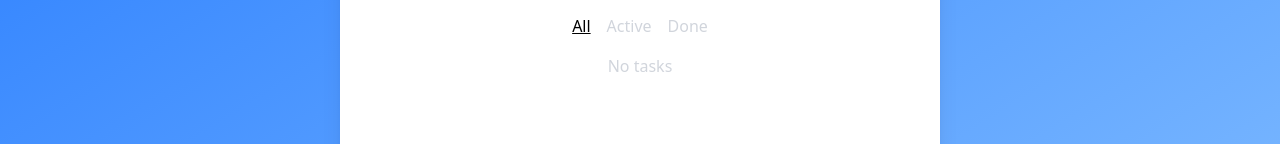
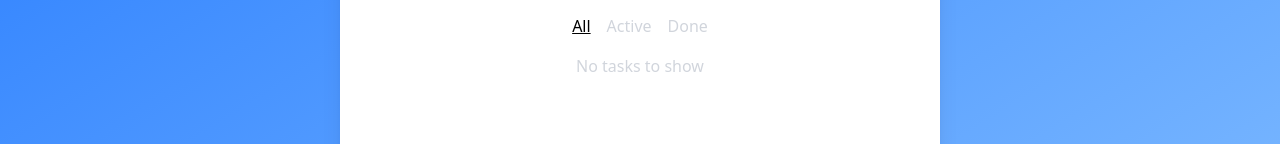
Before and after one commit to Adonariz/generic-todo-app, a React (Vite) app: page / in a window 1280 px wide. Shown: the part 206-350 px from the top of the page. Built offline with nearby package versions, Linux system fonts and the light colour scheme.

Commit message:
добавляет смену статуса выбранной задачи

```diff
--- a/src/components/task-item/TaskItem.tsx
+++ b/src/components/task-item/TaskItem.tsx
@@ -8,7 +8,7 @@ interface TaskItemProps {
 
 export default function TaskItem({ task }: TaskItemProps) {
   const { id, text, completed } = task;
-  const { deleteTask } = useContext(TaskContext);
+  const { toggleTaskStatus, deleteTask } = useContext(TaskContext);
 
   return (
     <li className="flex items-start justify-between gap-4 rounded-sm bg-white py-2">
@@ -17,7 +17,10 @@ export default function TaskItem({ task }: TaskItemProps) {
           className="peer hidden"
           type="checkbox"
           name="status"
-          defaultChecked={completed}
+          checked={completed}
+          onChange={() => {
+            toggleTaskStatus(id);
+          }}
         />
 
         <svg
--- a/src/components/tasks-list/TasksList.tsx
+++ b/src/components/tasks-list/TasksList.tsx
@@ -12,7 +12,7 @@ export default function TasksList() {
         tasks.map((task) => <TaskItem key={task.id} task={task} />)}
 
       {tasks.length === 0 && (
-        <li className="text-center text-gray-300">No tasks</li>
+        <li className="text-center text-gray-300">No tasks to show</li>
       )}
     </ul>
   );
```
